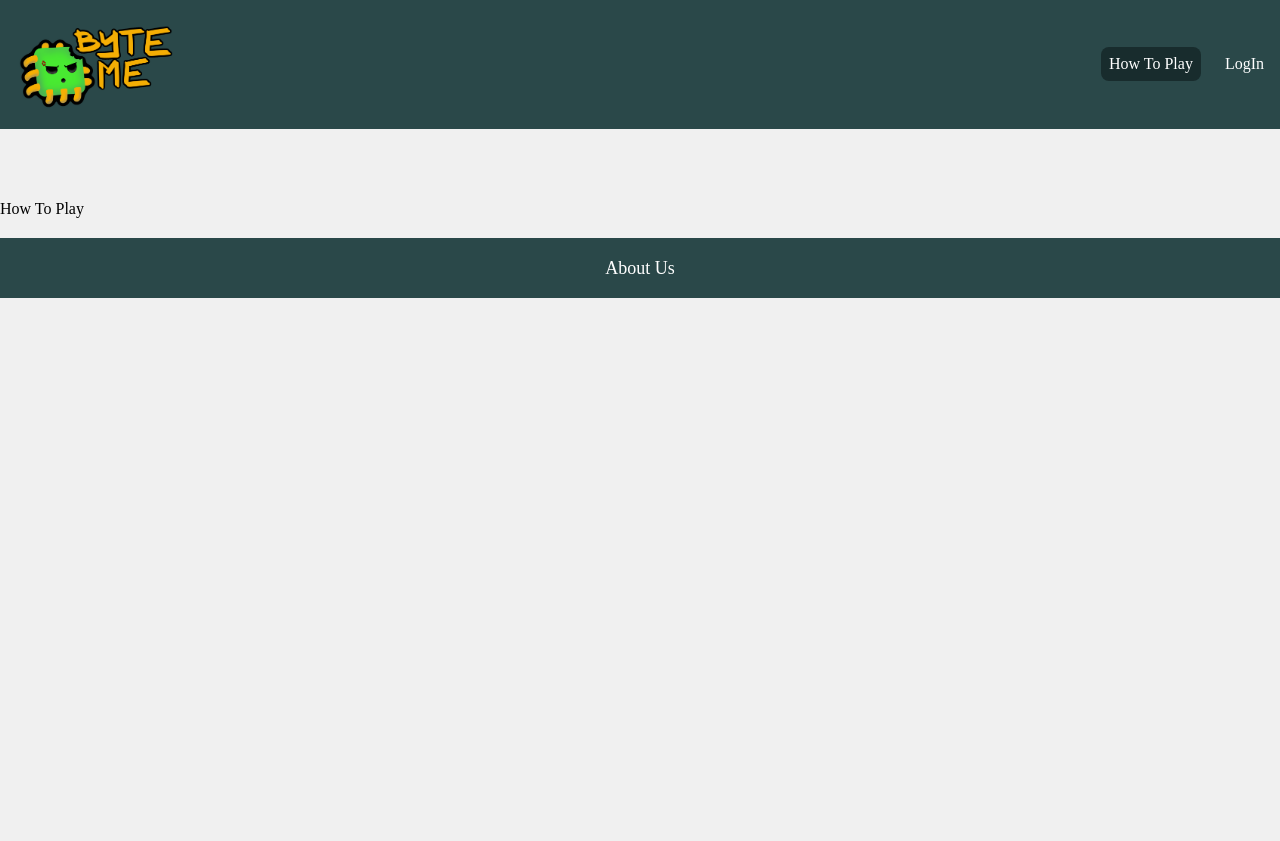
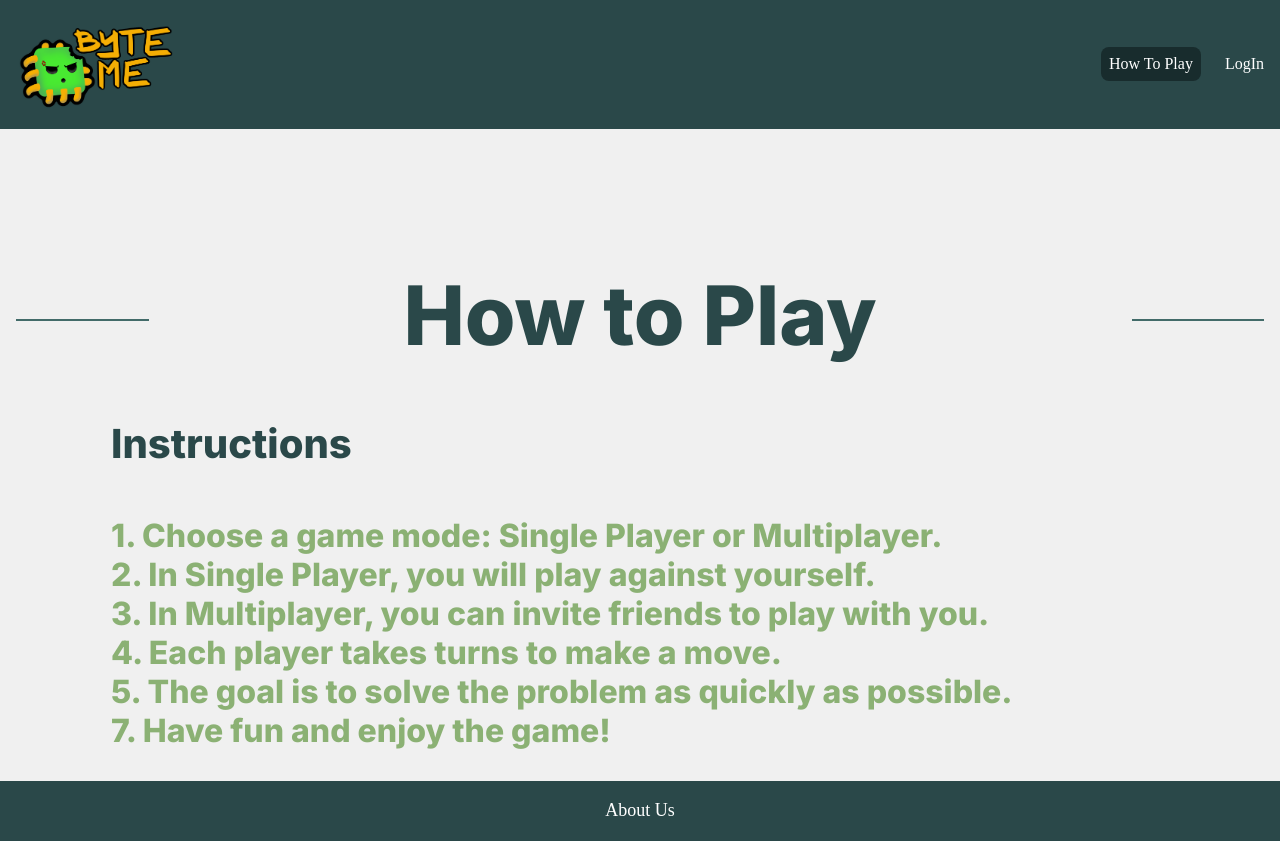
Before and after one commit to KendrickNguyen76/inf124-project, a React (Vite) app in the folder react_frontend/: page /howtoplay in a window 1280 px wide. Before the commit the page ends 800 px from the top, so only its background shows below. Built offline with nearby package versions, Linux system fonts and the light colour scheme.

Commit message:
basic how to play screen

```diff
--- /dev/null
+++ b/react_frontend/src/Components/Pages/HowToPlay.css
@@ -0,0 +1,44 @@
+.profile-box {
+    padding: 11px;
+    font-family: sans-serif;
+  }
+/* allows for us to have the left and right column */
+.content-row{
+    display: flex;
+}
+/* Title */
+.page-title {
+    width: 100%;
+    /* border: 8px solid black; remove later */
+    display: flex;
+    justify-content: center;
+    align-items: center;
+    font-size: 28px;
+}
+
+.name_line {
+    width: 25%;
+    height: 2px;
+    margin: 10px 5px 0px 5px;
+    background-color: #426B69;
+}
+.instructions {
+    margin-top: 20px;
+    font-size: 16px;
+    line-height: 1.6;
+    border: 8px solid black; /* remove later */
+}
+
+/* .intro-text,
+.support-text {
+    margin-bottom: 12px;
+}
+
+.instruction-steps {
+    margin-left: 20px;
+    padding-left: 10px;
+}
+
+.instruction-steps li {
+    margin-bottom: 8px;
+} */
--- a/react_frontend/src/Components/Pages/HowToPlay.jsx
+++ b/react_frontend/src/Components/Pages/HowToPlay.jsx
@@ -1,7 +1,28 @@
 import React from "react";
 
+const HowToPlayTitle = () => (
+  <div className="page-title">
+  <div className="name_line"></div>
+    <h1> How to Play</h1>
+  <div className="name_line"></div>
+</div>
+);
+
 const HowToPlay = () => {
-  return <div>How To Play</div>;
+  return (
+    <div className = "profile-box">
+      <HowToPlayTitle />
+      <div className="instructions">
+        <h2>Instructions</h2>
+        <p>1. Choose a game mode: Single Player or Multiplayer.</p>
+        <p>2. In Single Player, you will play against yourself.</p>
+        <p>3. In Multiplayer, you can invite friends to play with you.</p>
+        <p>4. Each player takes turns to make a move.</p>
+        <p>5. The goal is to solve the problem as quickly as possible.</p>
+        <p>7. Have fun and enjoy the game!</p>
+      </div>
+    </div>
+  );
 };
 
 export default HowToPlay;
```
